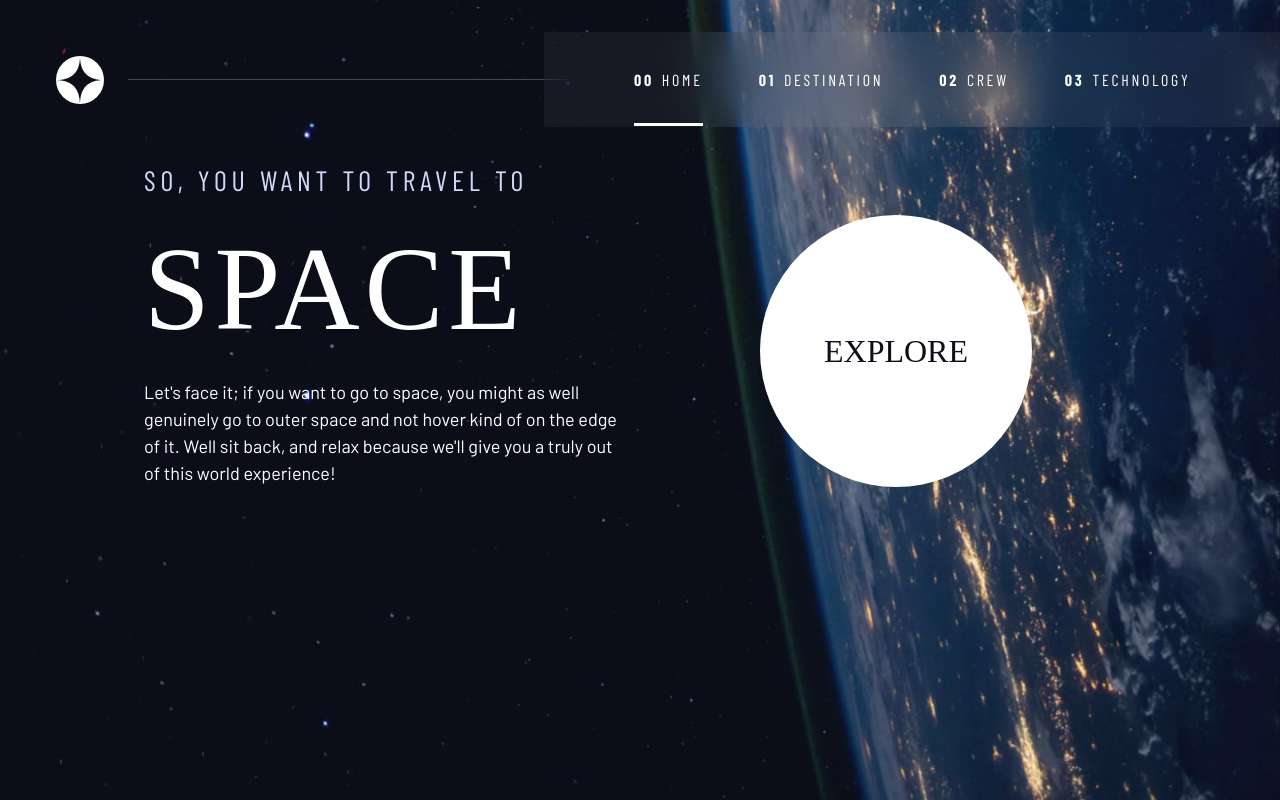
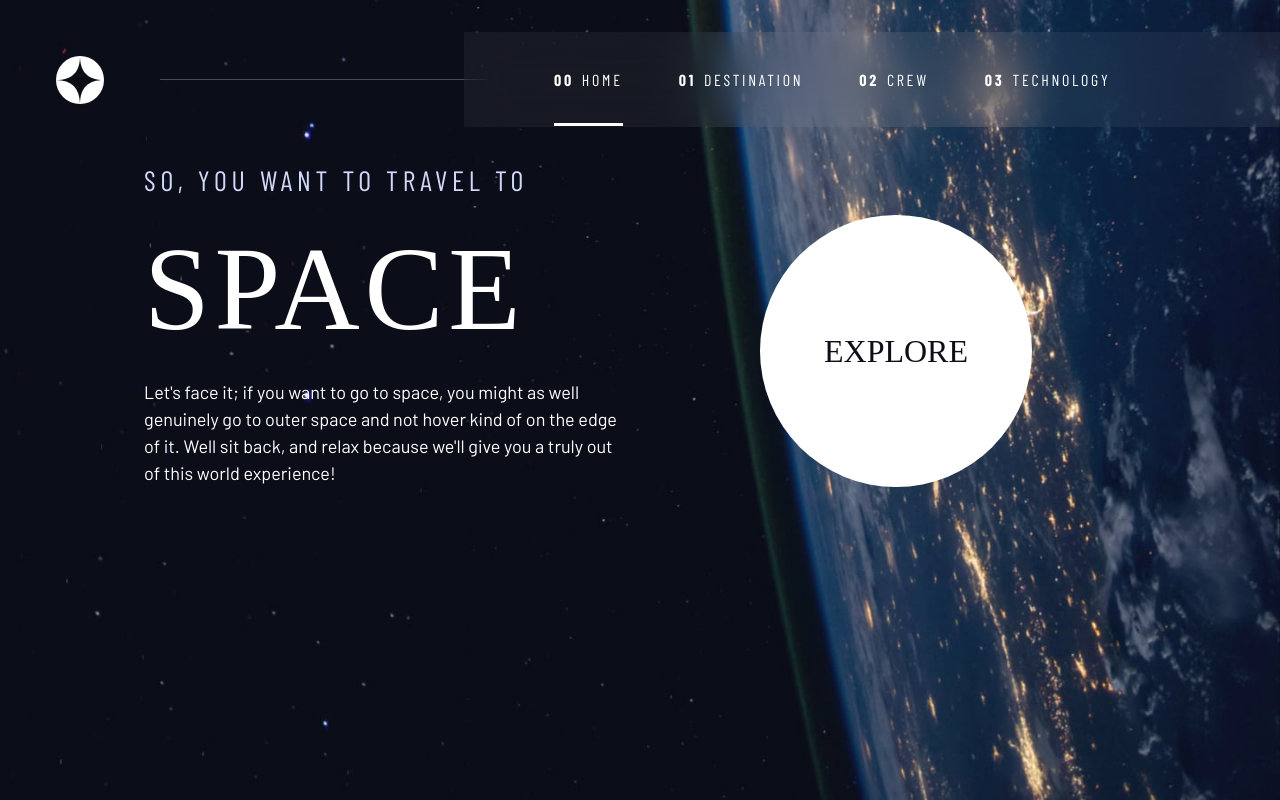
Before and after one commit to marazza-dev/space-tourism-react, a React (Vite) app: page / in a window 1280 px wide. Built offline with nearby package versions, Linux system fonts and the light colour scheme; a web font is replaced by a local one.

Commit message:
update Navbar :: fix navbar lenght on desktop

```diff
--- a/src/components/Navbar.jsx
+++ b/src/components/Navbar.jsx
@@ -39,6 +39,7 @@ const StyledHeader = styled.header`
       height: 1px;
       width: 100%;
       margin-right: -2.5rem;
+      margin-left: 2rem;
       background: hsl(0 0% 100% / 0.25);
       order: 1;
     }
@@ -106,6 +107,9 @@ const StyledList = styled.ul`
   }
   @media (min-width: ${(props) => props.theme.brMedium}) {
     margin-block: 2rem;
+    & > li:last-child {
+      margin-right: 5rem;
+    }
   }
   @media (min-width: 35em) and (max-width: 44.999em) {
     & a > span {
```
